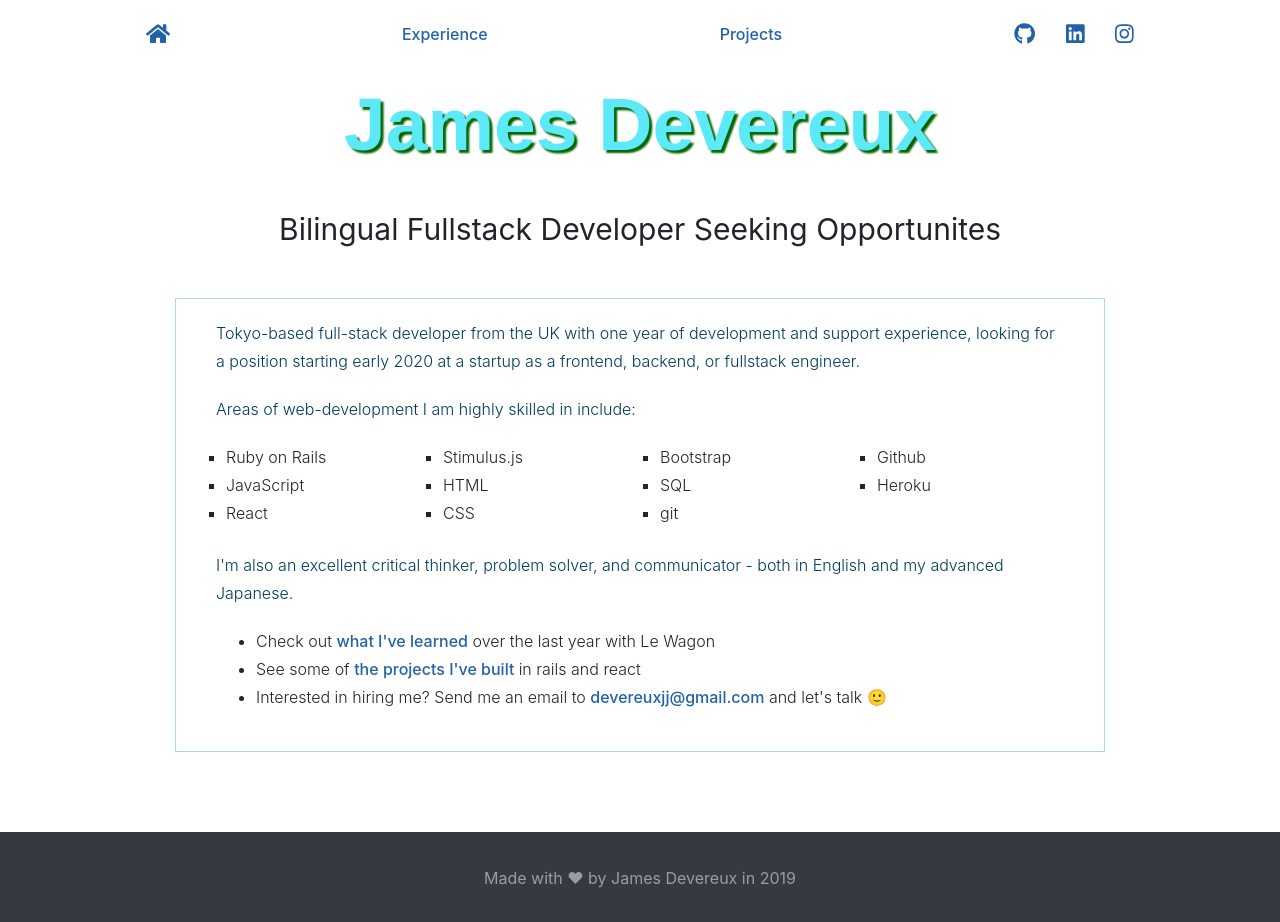
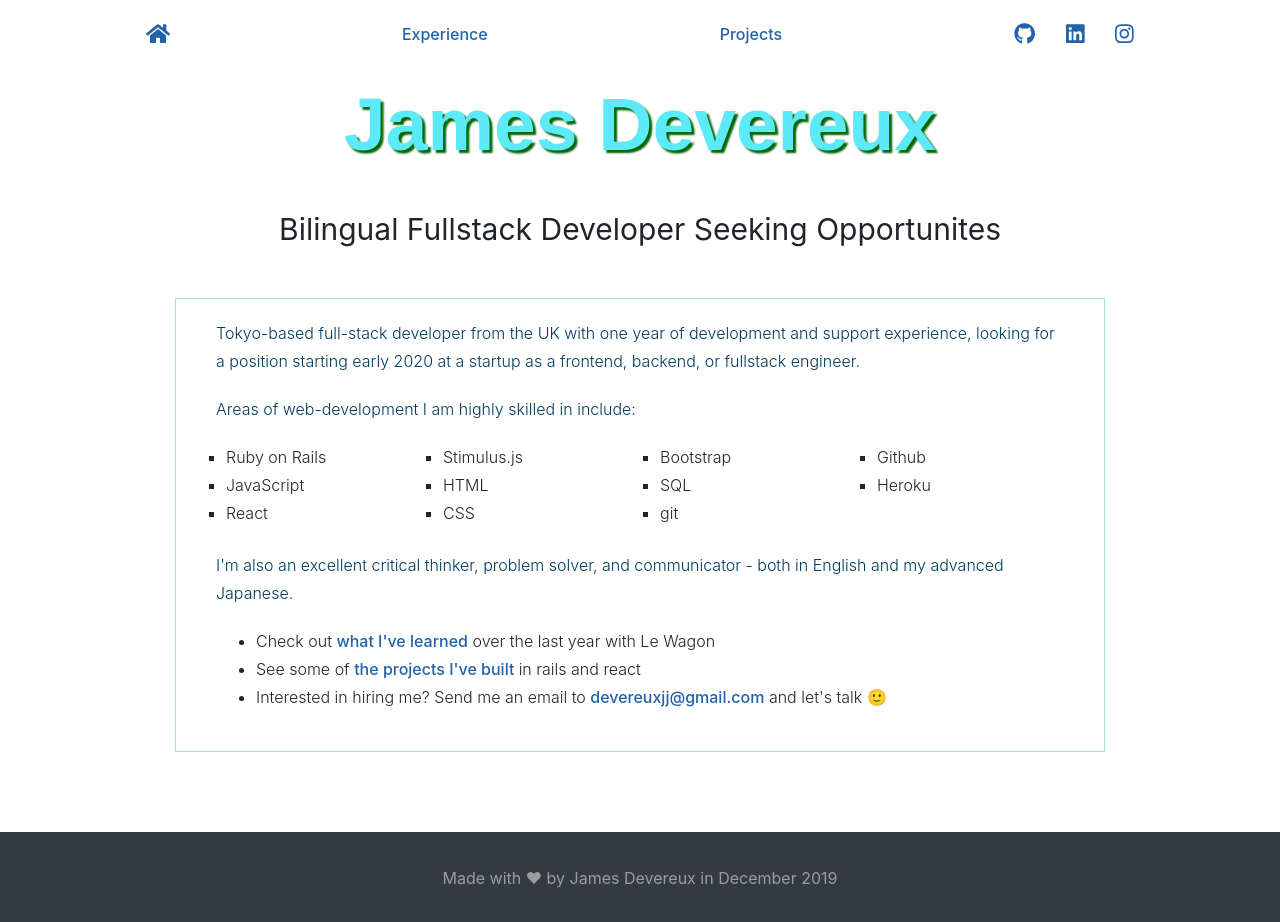
Before and after one commit to jjmountain/react-portfolio, a React (Create React App) app: page / in a window 1280 px wide. Built offline with nearby package versions, Linux system fonts and the light colour scheme; a web font is replaced by a local one.

Commit message:
changed footer message

```diff
--- a/src/pages/components/Footer.js
+++ b/src/pages/components/Footer.js
@@ -5,7 +5,7 @@ const Footer = () => {
   return (
     <footer id="sticky-footer" class="py-4 bg-dark text-white-50">
       <div class="container text-center">
-        <small>Made with ❤ by James Devereux in 2019</small>
+        <small>Made with ❤ by James Devereux in December 2019</small>
       </div>
     </footer>
    );
```
